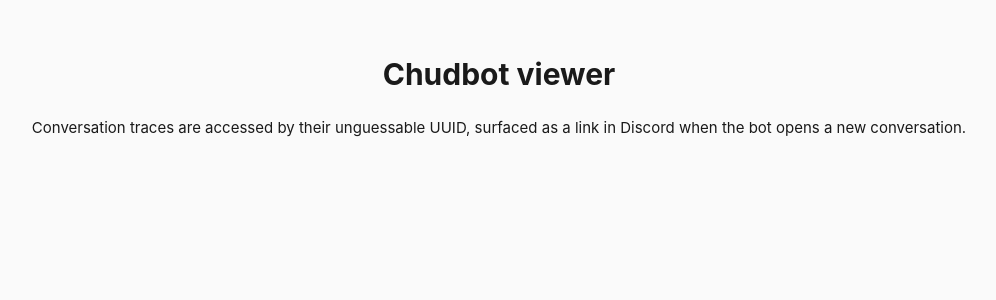
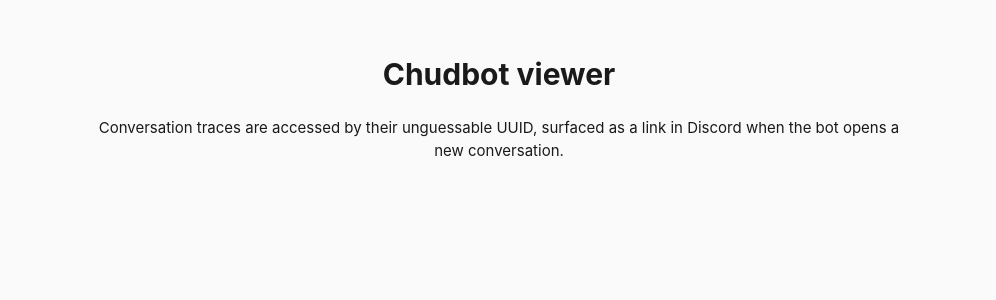
Before and after one commit to chudworks/chudbot, a React (Vite) app in the folder frontend/: page / in a window 1280 px wide. Shown: the top 300 px of the page, without its empty margins (141-1137 px from the left). Built offline with nearby package versions, Linux system fonts and the light colour scheme; no server answers.

Commit message:
last style fix I promise
Signed-off-by: Chud <292450746+chudworks@users.noreply.github.com>

```diff
--- a/frontend/src/styles/main.scss
+++ b/frontend/src/styles/main.scss
@@ -8,7 +8,9 @@
     // Width of the centered content column. It's a *fixed* width, not
     // content-driven — see `min-width: 0` on the columns below, which
     // stops wide content from stretching the page per conversation.
-    --content-width: 1200px;
+    // 850px is about the minimum that keeps the five usage-metric
+    // boxes (152px each + gaps + 40px padding ≈ 835px) on one row.
+    --content-width: 850px;
 
     --fg: #eaeaea;
     --bg: #111;
```
